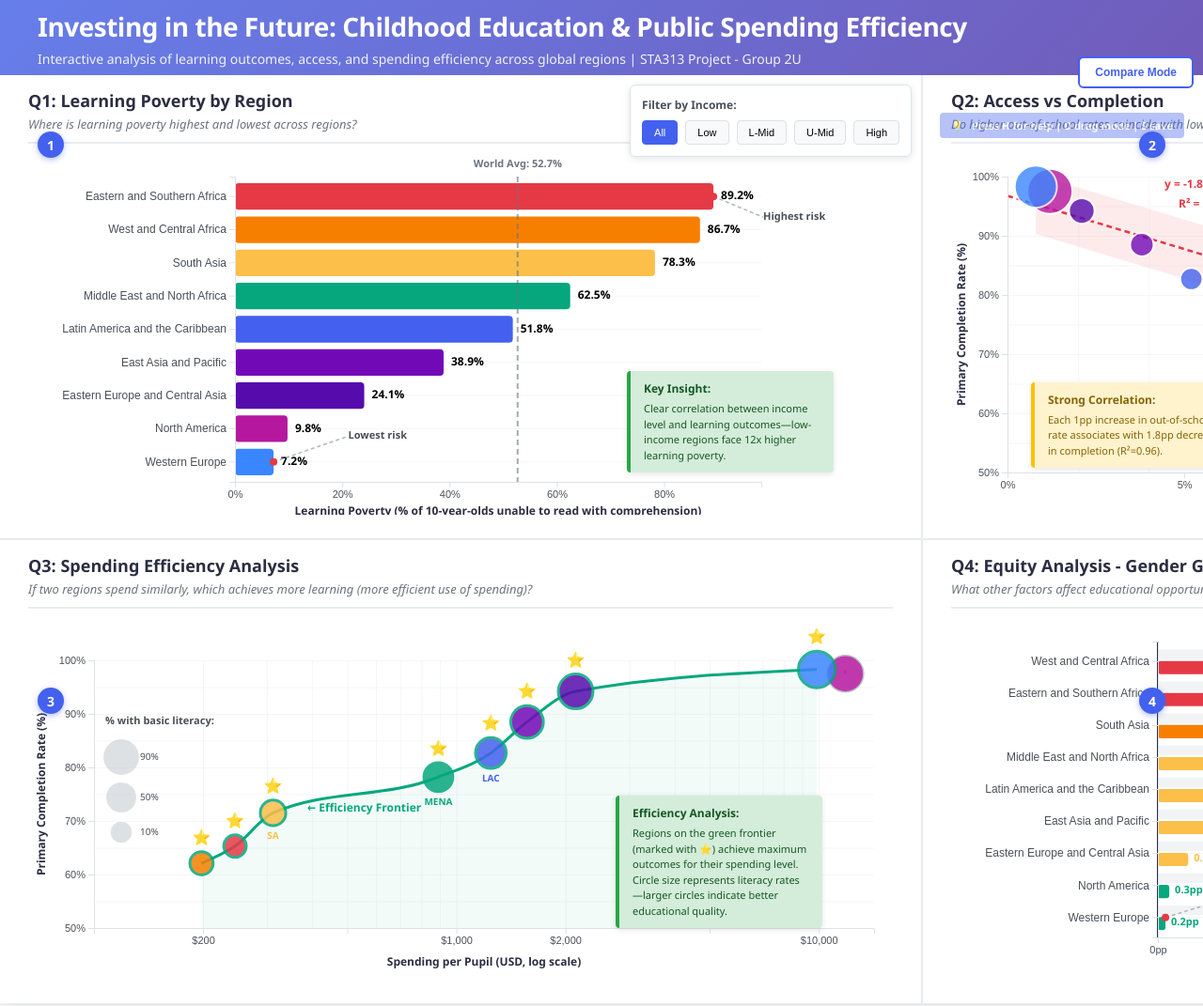
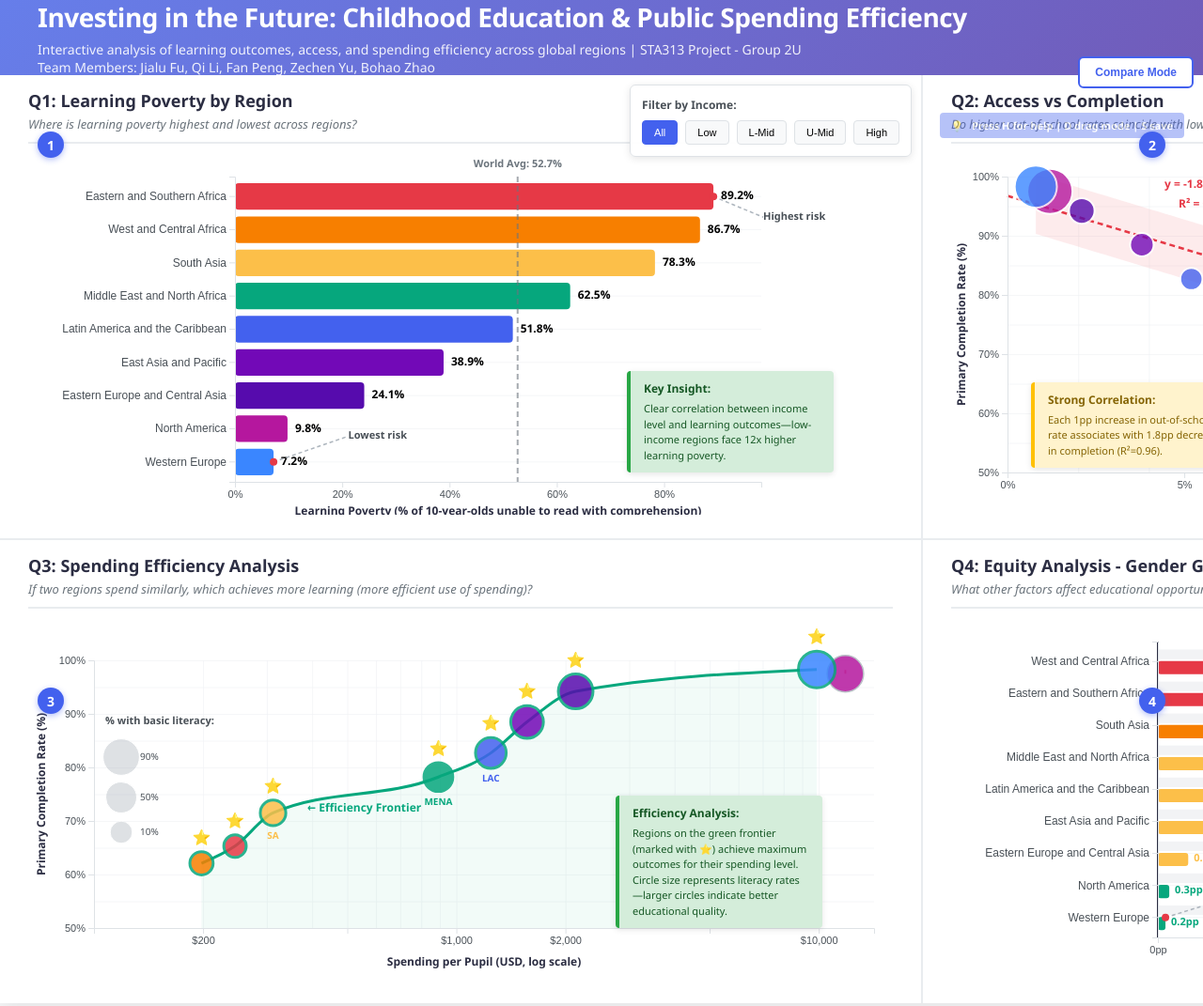
Before and after one commit to hdbitty-design/STA313_Mockup_Illustrations, a plain HTML site: page index.html in a window 1280 px wide. Shown: the top 1071 px of the page at 94% size. Drawn offline with nearby package versions, Linux system fonts and the light colour scheme.

Commit message:
Add files via upload

```diff
--- a/index.html
+++ b/index.html
@@ -25,6 +25,7 @@
         <header class="dashboard-header">
             <h1 class="dashboard-title">Investing in the Future: Childhood Education & Public Spending Efficiency</h1>
             <p class="dashboard-subtitle">Interactive analysis of learning outcomes, access, and spending efficiency across global regions | STA313 Project - Group 2U</p>
+            <p class="dashboard-subtitle">Team Members: Jialu Fu, Qi Li, Fan Peng, Zechen Yu, Bohao Zhao</p>
         </header>
 
         <!-- Panel Grid (2x2 layout) -->
```
